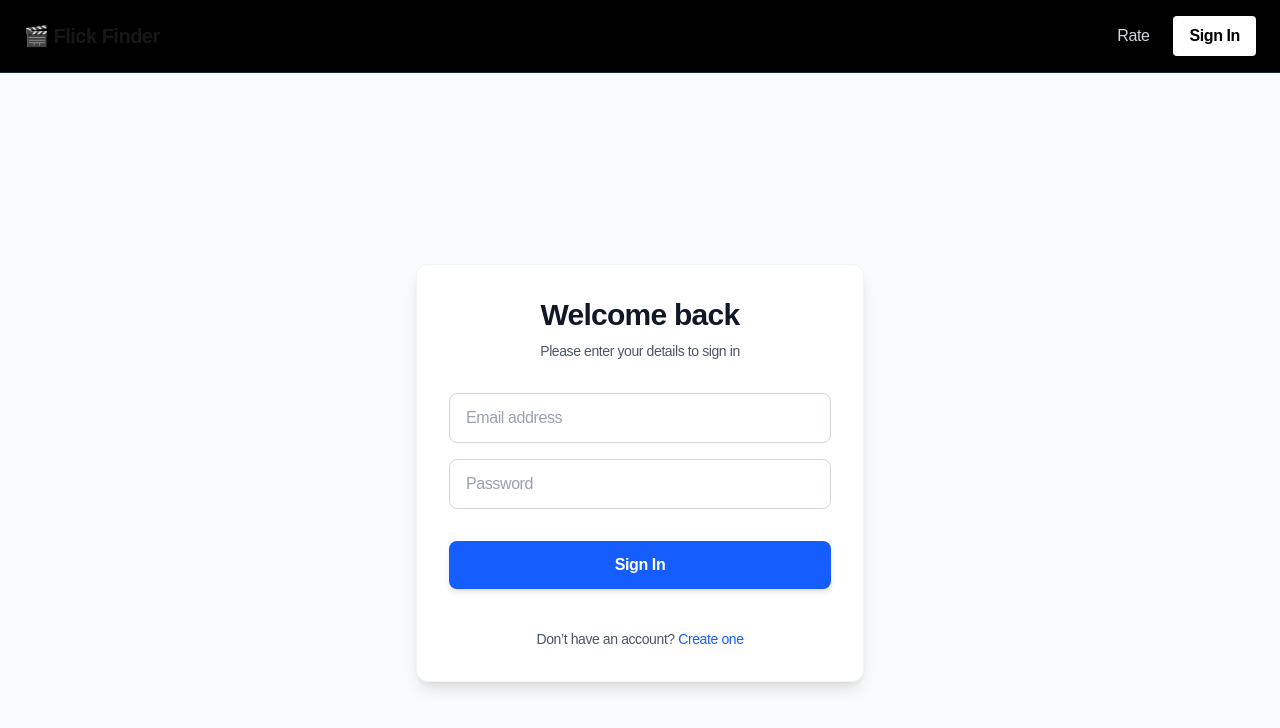
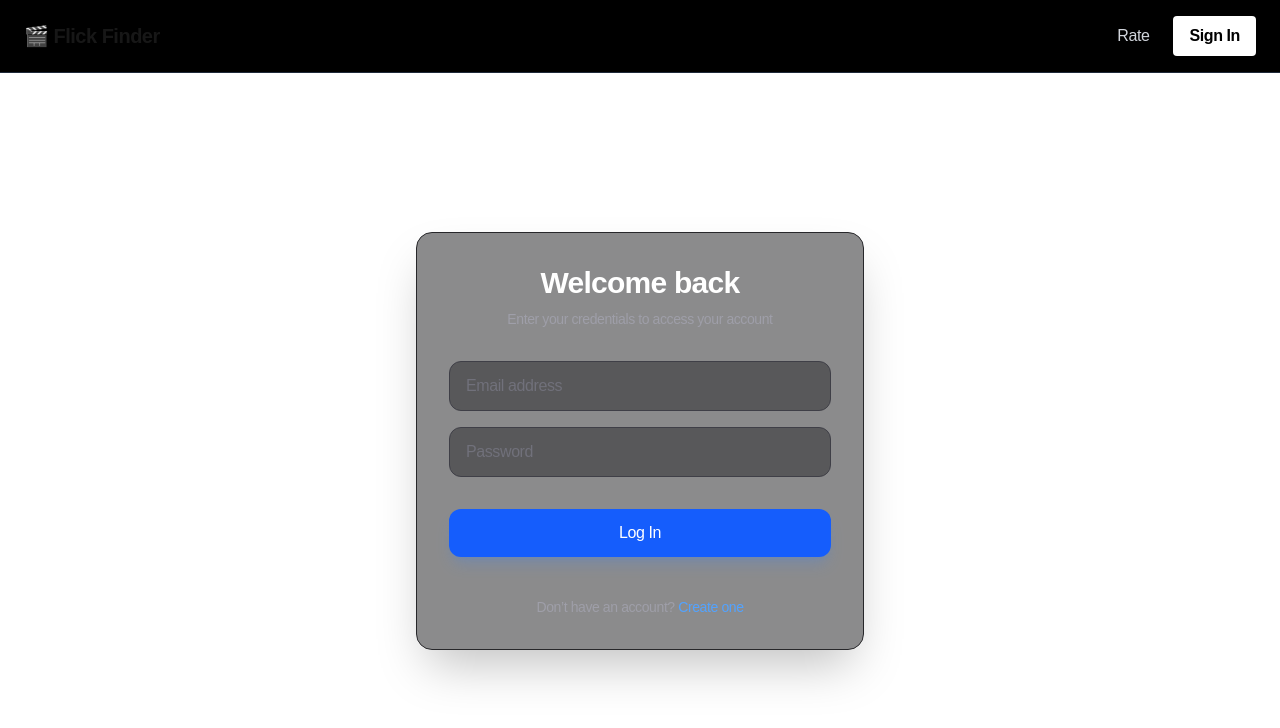
Before and after one commit to HaideyAli/ai-movie-recommender, a Next.js app in the folder frontend/: page /login in a window 1280 px wide. Shown: the top 728 px of the page. Built offline with nearby package versions, Linux system fonts and the light colour scheme; no server answers.

Commit message:
Initial deployment

```diff
--- a/frontend/src/app/login/page.tsx
+++ b/frontend/src/app/login/page.tsx
@@ -32,47 +32,47 @@ export default function LoginPage() {
   };
 
   return (
-    <div className="min-h-screen flex items-center justify-center bg-gray-50 px-4">
-      <div className="max-w-md w-full space-y-8 bg-white p-8 rounded-xl shadow-lg border border-gray-100">
+    <div className="min-h-[calc(100vh-64px)] flex items-center justify-center px-4">
+      <div className="max-w-md w-full space-y-8 bg-zinc-900/50 p-8 rounded-2xl border border-zinc-800 backdrop-blur-sm shadow-2xl">
         <div className="text-center">
-          <h1 className="text-3xl font-extrabold text-gray-900 tracking-tight">
+          <h1 className="text-3xl font-semibold tracking-tight text-white">
             Welcome back
           </h1>
-          <p className="mt-2 text-sm text-gray-600">
-            Please enter your details to sign in
+          <p className="mt-2 text-sm text-zinc-400">
+            Enter your credentials to access your account
           </p>
         </div>
 
         <div className="mt-8 space-y-4">
           <input
-            className="w-full px-4 py-3 rounded-lg border border-gray-300 focus:ring-2 focus:ring-blue-500 focus:border-transparent outline-none transition-all placeholder:text-gray-400"
+            className="w-full px-4 py-3 bg-zinc-800/50 border border-zinc-700 rounded-xl text-white placeholder:text-zinc-500 focus:outline-none focus:ring-2 focus:ring-blue-500/50 focus:border-blue-500 transition-all"
             placeholder="Email address"
             onChange={(e) => setEmail(e.target.value)}
           />
 
           <input
-            className="w-full px-4 py-3 rounded-lg border border-gray-300 focus:ring-2 focus:ring-blue-500 focus:border-transparent outline-none transition-all placeholder:text-gray-400"
+            className="w-full px-4 py-3 bg-zinc-800/50 border border-zinc-700 rounded-xl text-white placeholder:text-zinc-500 focus:outline-none focus:ring-2 focus:ring-blue-500/50 focus:border-blue-500 transition-all"
             type="password"
             placeholder="Password"
             onChange={(e) => setPassword(e.target.value)}
           />
 
           {error && (
-            <div className="p-3 rounded bg-red-50 border border-red-200">
-              <p className="text-sm text-red-600">{error}</p>
+            <div className="p-3 rounded-lg bg-red-500/10 border border-red-500/20">
+              <p className="text-sm text-red-400 font-medium">{error}</p>
             </div>
           )}
 
           <button
-            className="w-full bg-blue-600 hover:bg-blue-700 text-white font-semibold py-3 rounded-lg shadow-md hover:shadow-lg transition-all active:scale-[0.98] mt-4"
+            className="w-full bg-blue-600 hover:bg-blue-500 text-white font-medium py-3 rounded-xl shadow-lg shadow-blue-500/20 transition-all active:scale-[0.98] mt-4"
             onClick={handleLogin}
           >
-            Sign In
+            Log In
           </button>
 
-          <p className="text-center text-sm text-gray-600 mt-6">
+          <p className="text-center text-sm text-zinc-400 mt-6">
             Don’t have an account?{' '}
-            <a href="/signup" className="font-medium text-blue-600 hover:text-blue-500 transition-colors">
+            <a href="/signup" className="text-blue-400 hover:text-blue-300 font-medium transition-colors">
               Create one
             </a>
           </p>
--- a/frontend/src/app/ratings/page.tsx
+++ b/frontend/src/app/ratings/page.tsx
@@ -83,7 +83,7 @@ export default function RatingsPage() {
 
   return (
     <main className="p-8 max-w-7xl mx-auto">
-      <h1 className="text-4xl font-extrabold text-center mb-2">
+      <h1 className="text-4xl font-bold text-center mb-2">
         Your Ratings
       </h1>
       <p className="text-center text-gray-500 mb-8">
--- a/frontend/src/components/NavBar.tsx
+++ b/frontend/src/components/NavBar.tsx
@@ -58,6 +58,15 @@ export default function Navbar() {
             </Link>
           )}
 
+          {user && (
+            <Link
+              href="/ratings"
+              className="text-gray-300 hover:text-white transition"
+            >
+              Your Ratings
+            </Link>
+          )}
+
           {!user ? (
             <Link
               href="/login"
```
